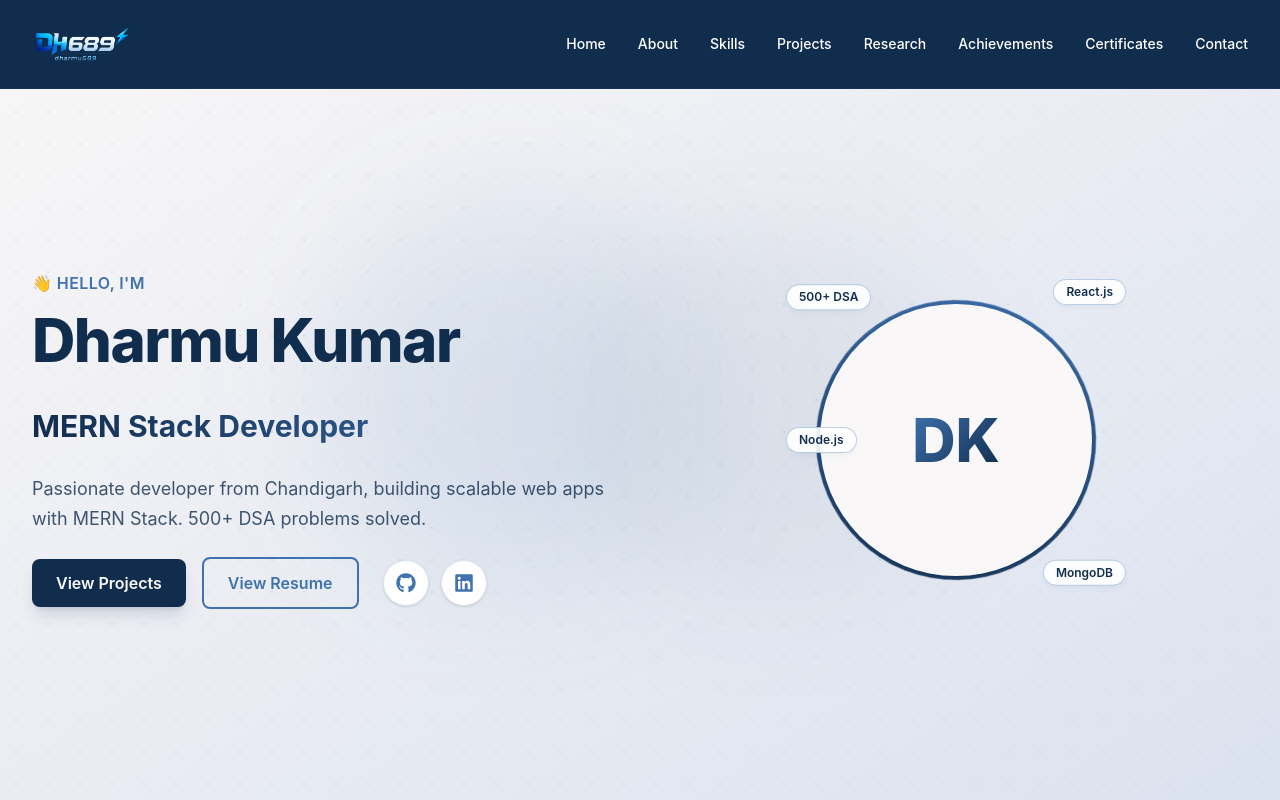
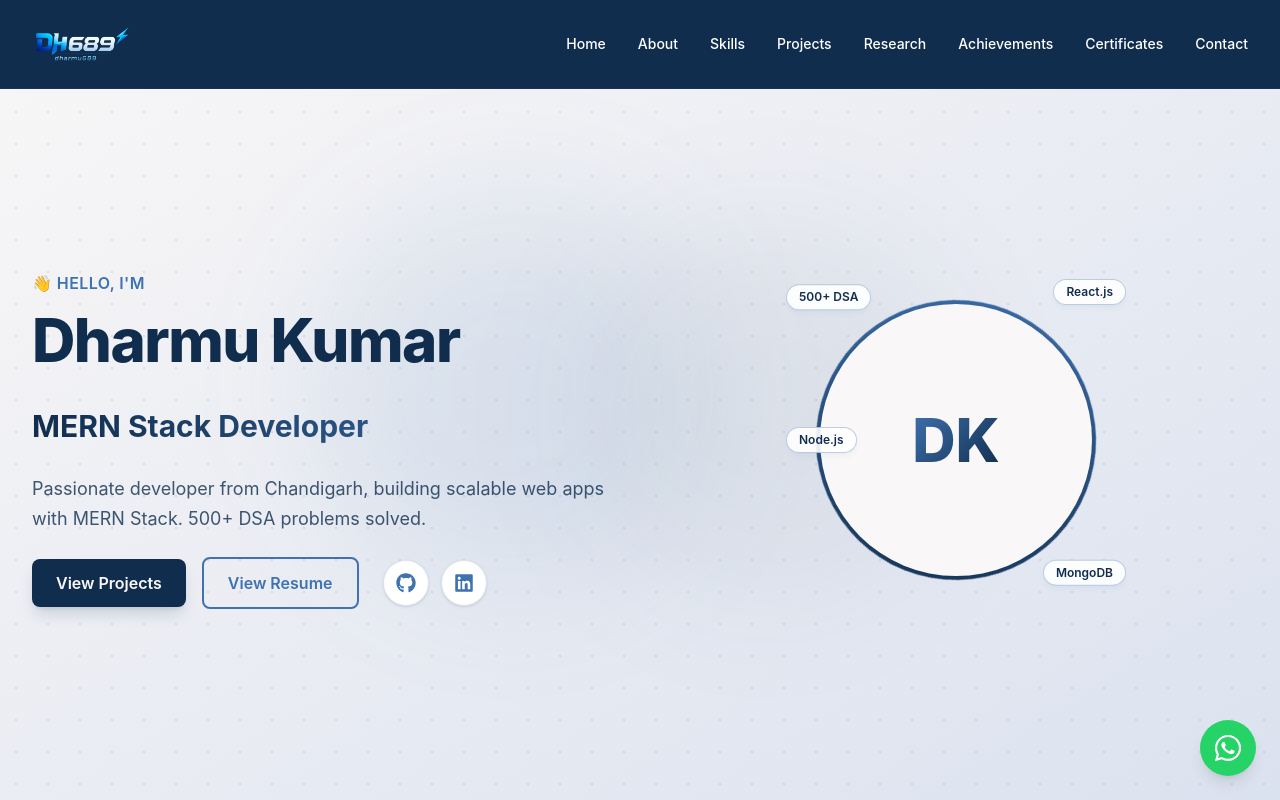
Before and after one commit to dharmu689/Portfolio, a React (Vite) app in the folder client/: page / in a window 1280 px wide. Shown: the top 800 px of the page. Built offline with nearby package versions, Linux system fonts and the light colour scheme.

Commit message:
add whatsapp chat

```diff
--- a/client/src/App.jsx
+++ b/client/src/App.jsx
@@ -8,6 +8,7 @@ import Achievements from './components/Achievements'
 import Certificates from './components/Certificates'
 import Contact from './components/Contact'
 import Footer from './components/Footer'
+import WhatsAppButton from './components/WhatsAppButton'
 
 function App() {
   return (
@@ -24,6 +25,7 @@ function App() {
         <Contact />
       </main>
       <Footer />
+      <WhatsAppButton />
     </div>
   )
 }
--- a/client/src/components/Footer.jsx
+++ b/client/src/components/Footer.jsx
@@ -152,7 +152,7 @@ const Footer = () => {
             transition={{ duration: 0.2 }}
             whileHover={{ scale: 1.1 }}
             onClick={handleScrollToTop}
-            className="fixed bottom-6 right-6 z-50 w-10 h-10 rounded-full bg-brandBlue hover:bg-brandNavy hover:text-white text-white flex items-center justify-center cursor-pointer transition-colors duration-200"
+            className="fixed bottom-20 right-7 sm:bottom-24 sm:right-8 z-50 w-10 h-10 rounded-full bg-brandBlue hover:bg-brandNavy hover:text-white text-white flex items-center justify-center cursor-pointer transition-colors duration-200"
             aria-label="Scroll to top"
           >
             <FaArrowUp className="text-sm" />
--- /dev/null
+++ b/client/src/components/WhatsAppButton.jsx
@@ -0,0 +1,34 @@
+import { FaWhatsapp } from 'react-icons/fa'
+
+const WhatsAppButton = () => {
+  const phoneNumber = '916204064843'
+  const message = encodeURIComponent('Hi Dharmu, I visited your portfolio and wanted to connect!')
+  const whatsappUrl = `https://wa.me/${phoneNumber}?text=${message}`
+
+  return (
+    <a
+      href={whatsappUrl}
+      target="_blank"
+      rel="noopener noreferrer"
+      aria-label="Chat on WhatsApp"
+      className="group fixed bottom-6 right-6 z-50 flex items-center justify-center w-12 h-12 sm:w-14 sm:h-14 rounded-full bg-[#25D366] text-white shadow-lg hover:shadow-xl hover:scale-110 transition-transform duration-300 focus:outline-none focus:ring-2 focus:ring-green-400 focus:ring-offset-2 focus:ring-offset-[#0A0F1E]"
+    >
+      {/* Subtle pulsing ring behind the button */}
+      <span className="absolute inset-0 rounded-full bg-[#25D366] opacity-40 animate-ping pointer-events-none" />
+
+      {/* WhatsApp Icon */}
+      <FaWhatsapp className="text-2xl sm:text-3xl relative z-10" />
+
+      {/* Desktop Tooltip */}
+      <div className="absolute right-full mr-3 hidden sm:flex items-center opacity-0 group-hover:opacity-100 transition-opacity duration-300 pointer-events-none">
+        <div className="bg-[#0A0F1E] text-white text-xs font-medium px-3 py-1.5 rounded-md shadow-md border border-[#1E90FF]/30 whitespace-nowrap relative">
+          Chat on WhatsApp
+          {/* Caret */}
+          <span className="absolute top-1/2 -right-1 -translate-y-1/2 w-0 h-0 border-y-4 border-y-transparent border-l-4 border-l-[#0A0F1E]" />
+        </div>
+      </div>
+    </a>
+  )
+}
+
+export default WhatsAppButton
```
